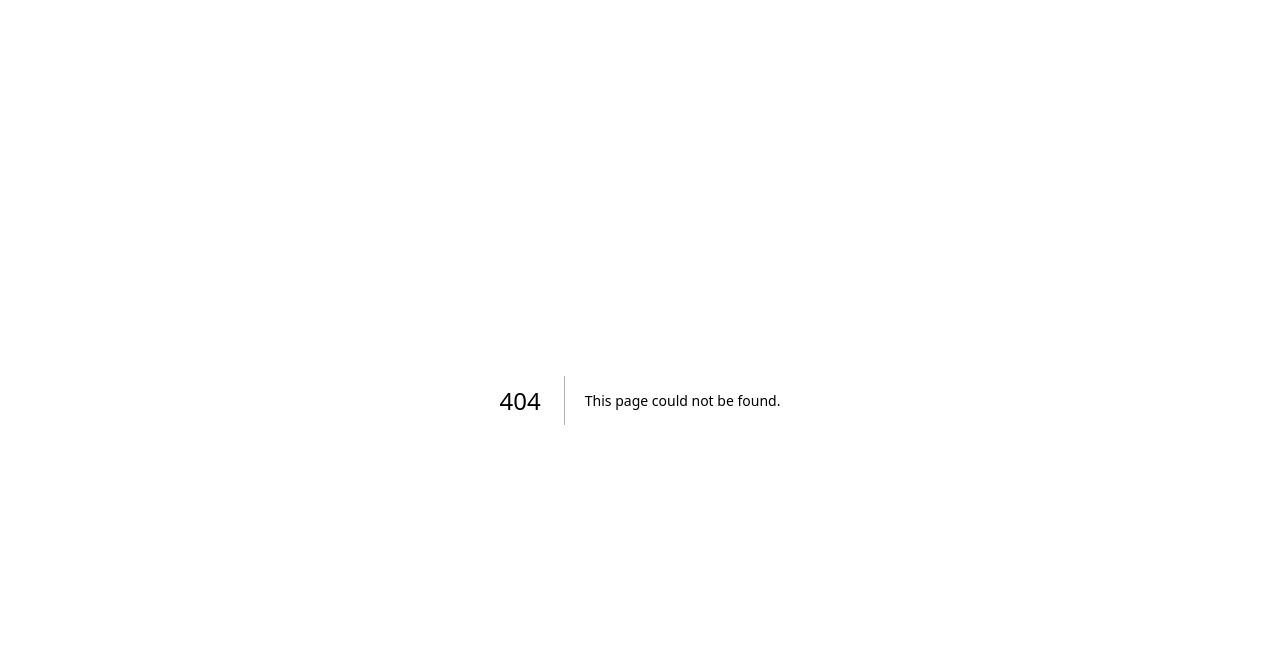
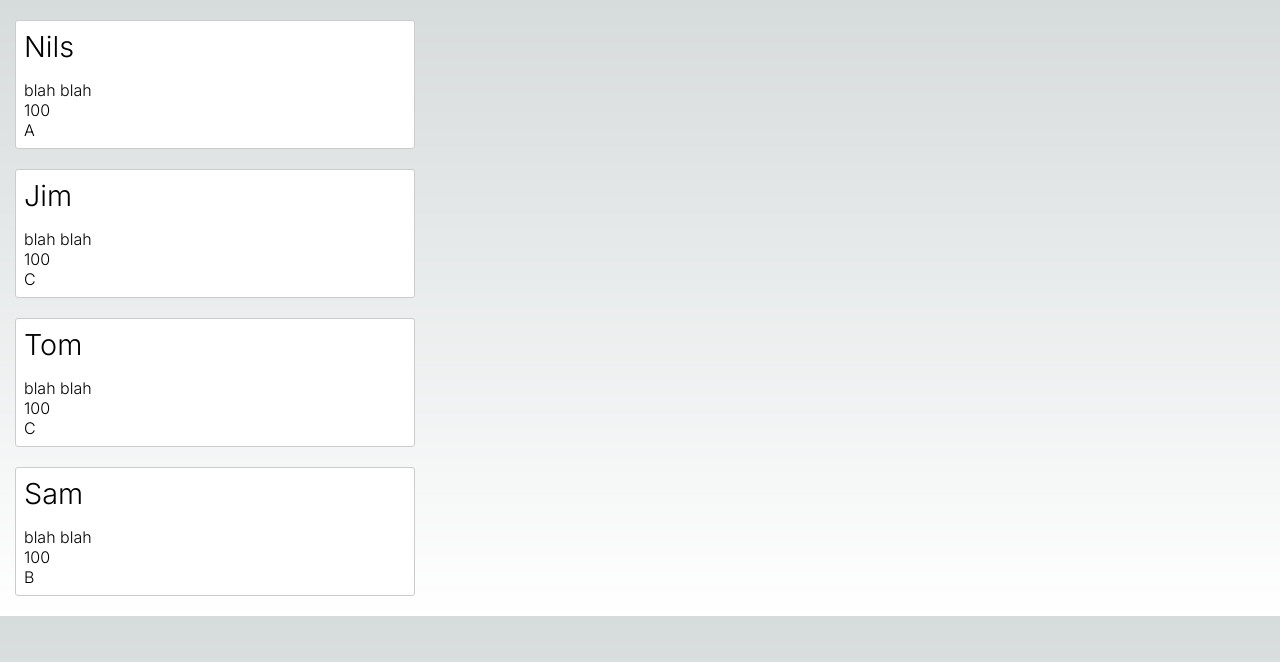
Before and after one commit to nils-thevenard/Marketplace, a Next.js app: page /marketplace/search in a window 1280 px wide. Before the commit this address had no page. Shown: the top 662 px of the page. Built offline with nearby package versions, Linux system fonts and the light colour scheme.

Commit message:
actually added the files lol

```diff
--- /dev/null
+++ b/src/app/marketplace/search/courseCard.module.scss
@@ -0,0 +1,23 @@
+
+.layout {
+    display: flex;
+    // flex-wrap: wrap;
+}
+
+
+.card{
+    font-weight: 300;
+    margin: 20px 15px;
+    border-radius: 3px;
+    &:hover{ box-shadow: 0 0 5px #b7b7b7;}
+    background-color: #fff;
+    border: 1px solid #ccc;
+
+    width: 25rem;
+    .heading{
+        font-size: 1.8em;  padding: .5rem;
+    }
+    .content  {
+        padding:.5rem;
+    }
+}
--- /dev/null
+++ b/src/app/marketplace/search/page.tsx
@@ -0,0 +1,11 @@
+import React from "react";
+import CourseCard from "./search";
+import styles from "./courseCard.module.scss";
+
+export default function Search() {
+  return (
+    <div className={styles.layout}>
+      <CourseCard />
+    </div>
+  );
+}
--- /dev/null
+++ b/src/app/marketplace/search/search.tsx
@@ -0,0 +1,44 @@
+import React from "react";
+import styles from "./courseCard.module.scss";
+
+export default function CourseCard() {
+  type category = "A" | "B" | "C";
+
+  interface course {
+    id: number;
+    Name: string;
+    Description: string;
+    price: Number;
+    category: category;
+  }
+
+  const data = [
+    {
+      id: 0,
+      name: "Nils",
+      description: "blah blah",
+      price: 100,
+      category: "A",
+    },
+    { id: 1, name: "Jim", description: "blah blah", price: 100, category: "C" },
+    { id: 2, name: "Tom", description: "blah blah", price: 100, category: "C" },
+    { id: 3, name: "Sam", description: "blah blah", price: 100, category: "B" },
+  ];
+
+  const cardsMap = data.map((data) => (
+    <div className={styles.card} key={data.id}>
+      <div className={styles.heading}>{data.name}</div>
+      <div className={styles.content}>
+        <div>{data.description}</div>
+        <div>{data.price}</div>
+        <div>{data.category}</div>
+      </div>
+    </div>
+  ));
+
+  return (
+    <div>
+      <div>{cardsMap}</div>
+    </div>
+  );
+}
```
Also changed, not shown: src/app/page.module.scss (added, +19 -0 lines).
